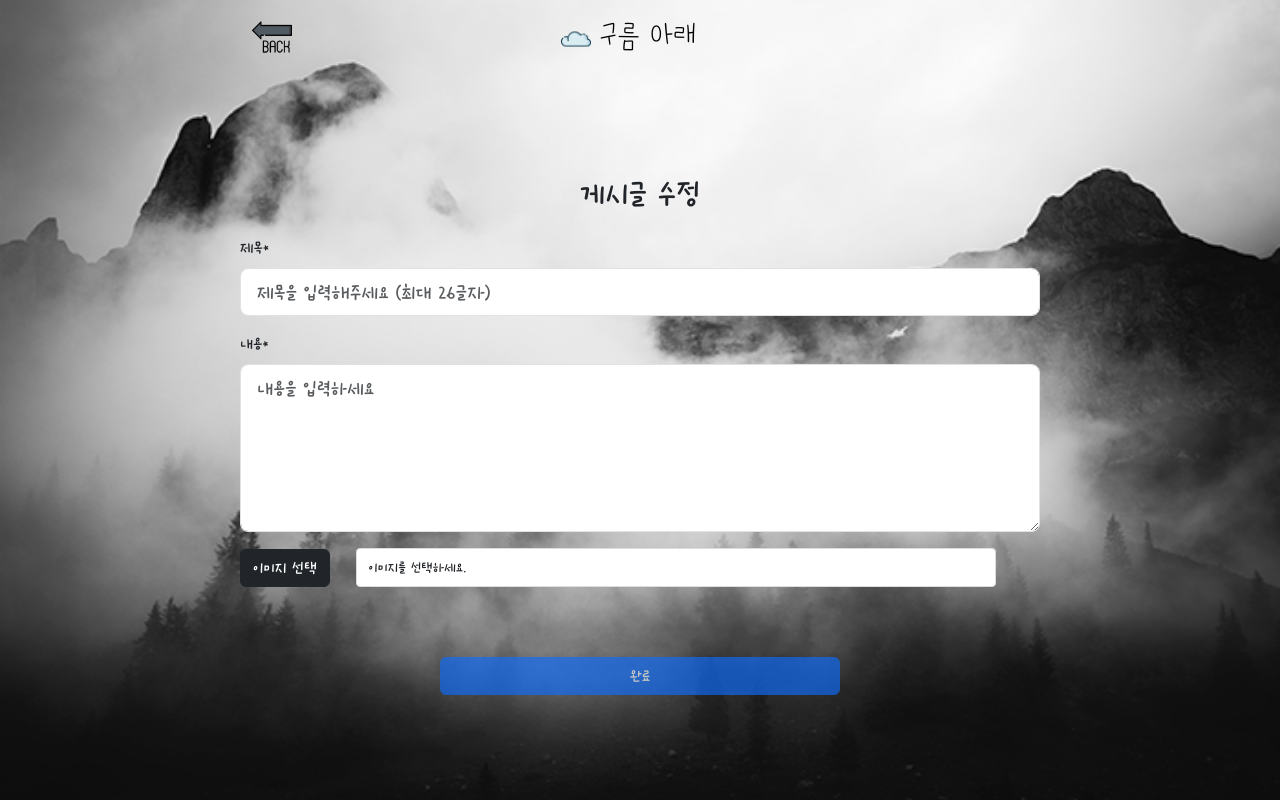
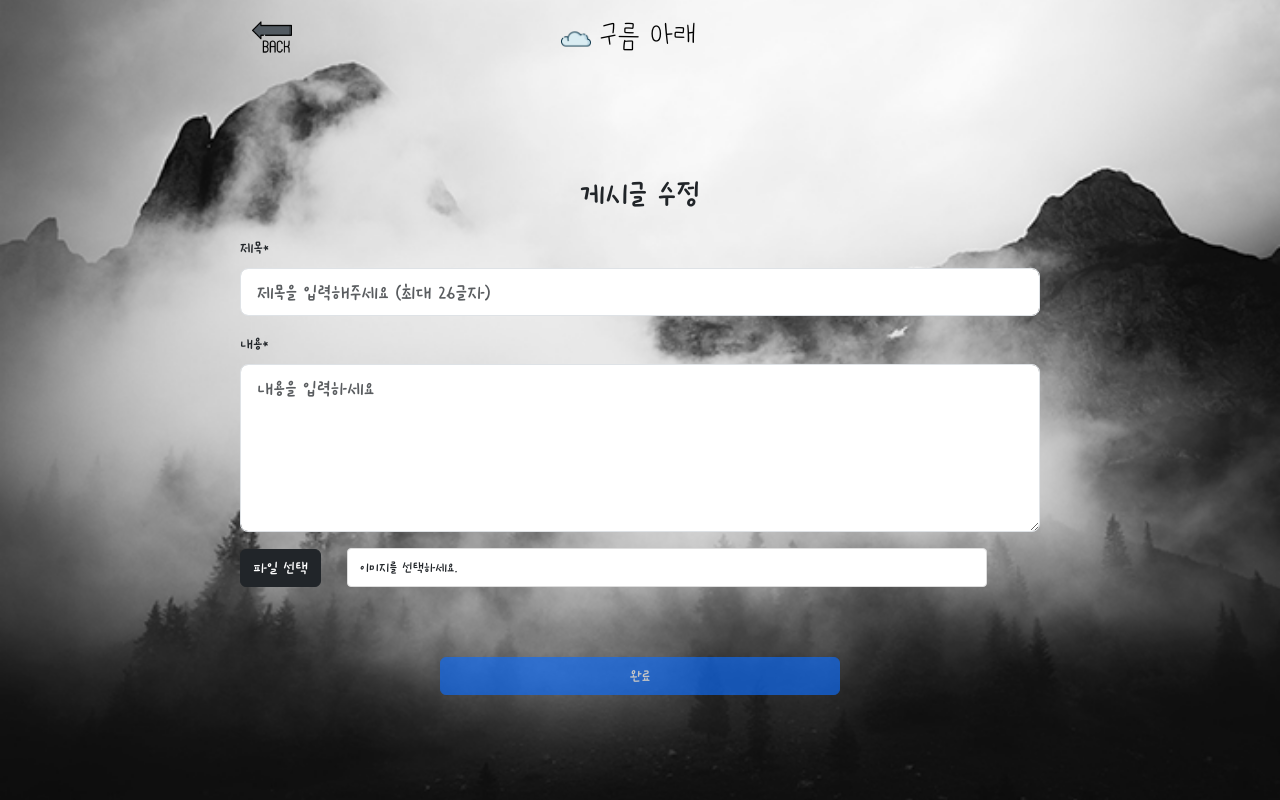
Before and after one commit to 100-hours-a-week/2-hyun-lee-community-re, a React (Create React App) app: page /edit-post in a window 1280 px wide. Built offline with nearby package versions, Linux system fonts and the light colour scheme; no server answers.

Commit message:
fix: 파일등록 이름 수정

```diff
--- a/src/pages/editPost.js
+++ b/src/pages/editPost.js
@@ -55,7 +55,9 @@ const EditPost = () =>{
             if (post.post_image) {
                 const response = await fetchResource(post.post_image);
                 const blob = await response.blob();
-                const fileName = decodeURIComponent(post.post_image.match(/[^-]+$/)[0]);
+                const dashIndex = post.post_image.indexOf("-");
+                const fileName = post.post_image.substring(dashIndex + 1);
+
                 setExistingFileName(fileName);
                 setCurrentFileName(fileName);
                 setCurrentPostImage(new File([blob], fileName, { type: blob.type }));
@@ -206,7 +208,7 @@ const EditPost = () =>{
                   className="me-3"
                   onClick={() => document.getElementById("fileInput").click()}
                 >
-                    이미지 선택
+                    파일 선택
                 </Button>
                 <span className="file-name-box">{currentFileName}</span>
                 <Form.Control
@@ -224,7 +226,7 @@ const EditPost = () =>{
                         className="mb-3"
                         onClick={handleDeleteImage}
                         >
-                        이미지 삭제
+                        파일 삭제
                         </Button>
                     ) : (
                         <div
```
